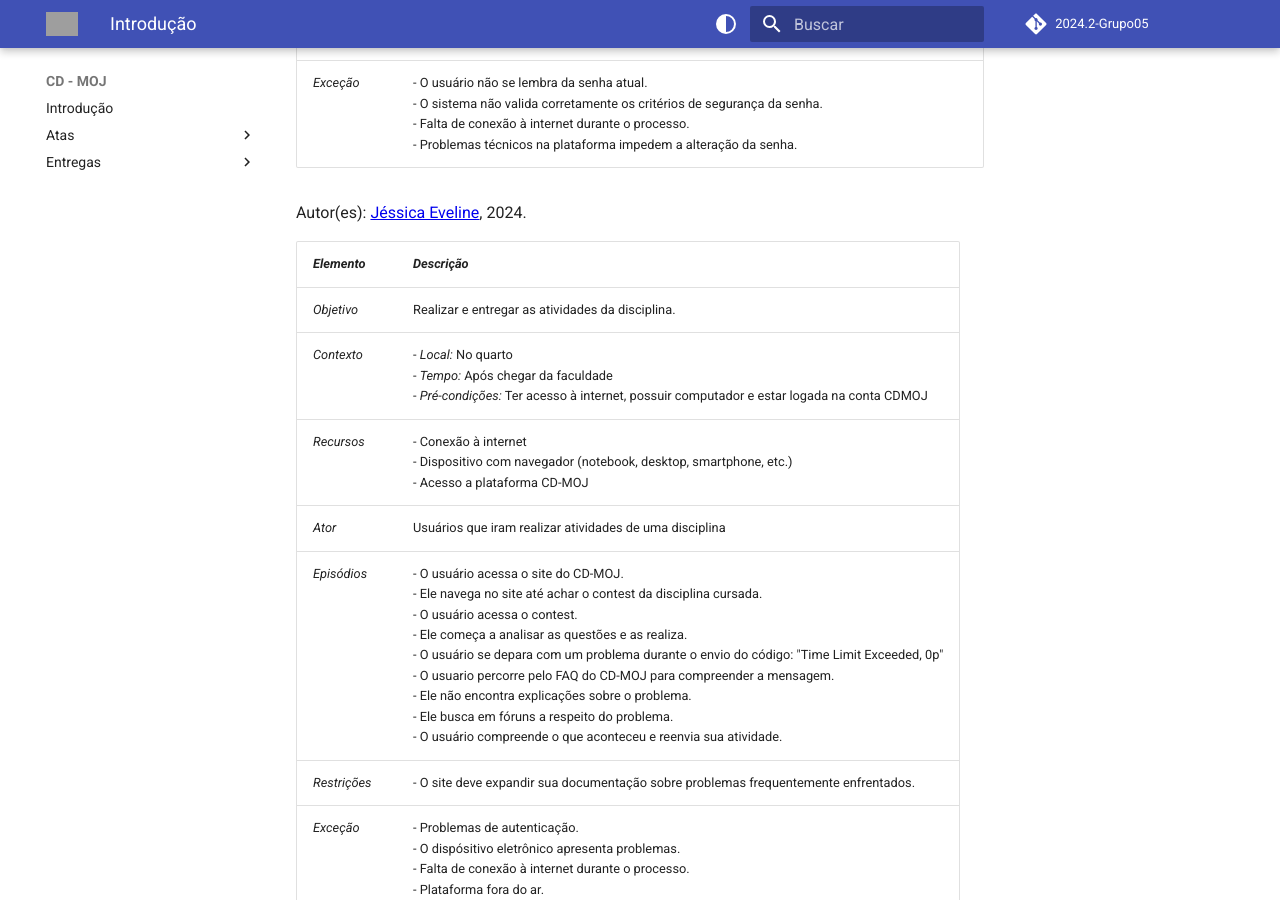
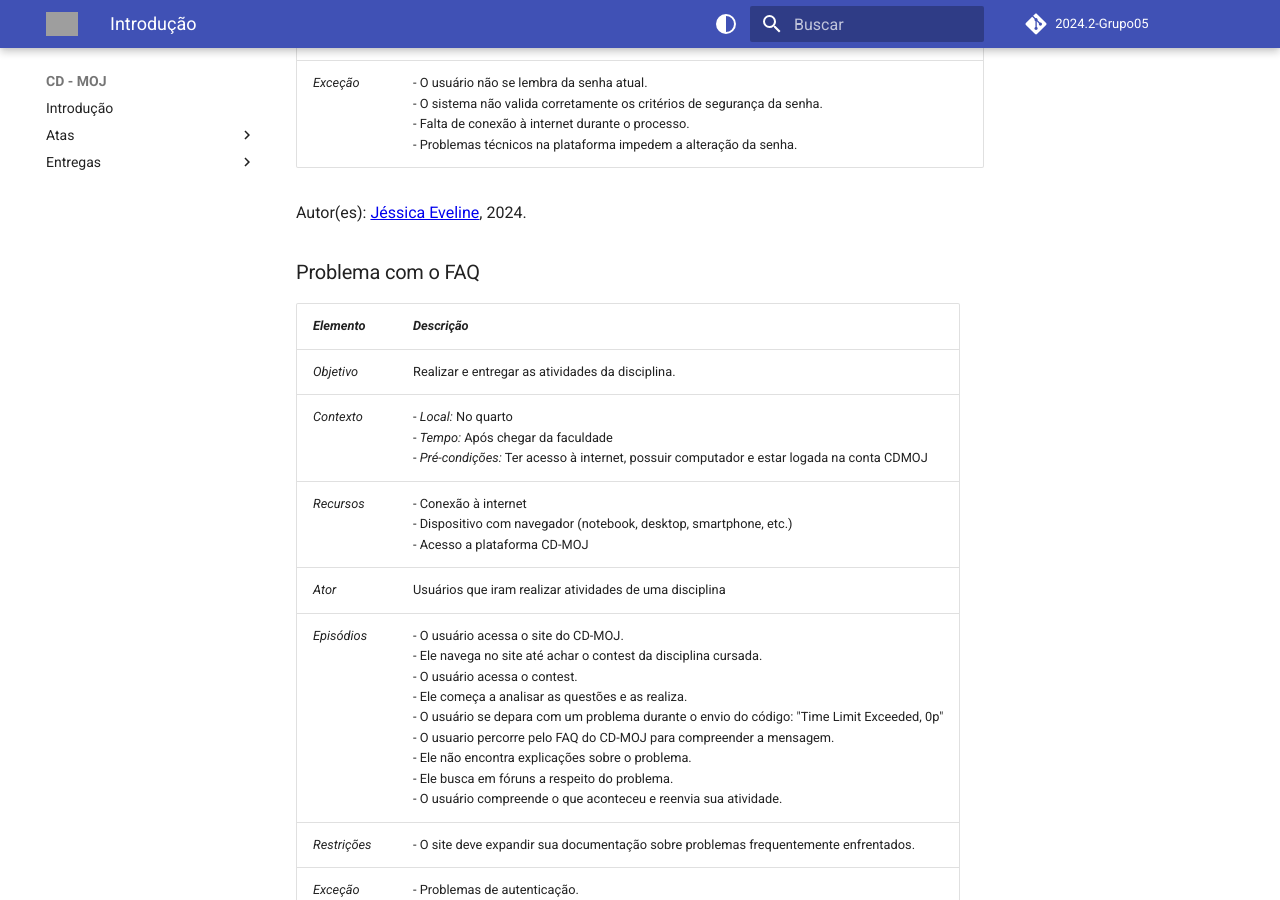
Before and after one commit to Interacao-Humano-Computador/2024.2-Grupo05, an MkDocs documentation site: the page built from docs/entregas/entrega_2/cenarios.md, in a window 1280 px wide and 900 px high, scrolled down 2527 px. Built offline with MkDocs 1.6.1 and Material for MkDocs 9.7.7, drawn with Linux system fonts in a browser that asks for light colours; comment, search, counter and statistics services are not loaded; the version menu is left out; grey boxes are pictures that could not be loaded.

Commit message:
docs: Adição do titulo no cenario

```diff
--- a/docs/entregas/entrega_2/cenarios.md
+++ b/docs/entregas/entrega_2/cenarios.md
@@ -49,6 +49,8 @@ Autor(es): [Felipe Rodrigues](https://github.com/felipeJRdev), 2024.
 
 Autor(es): [Jéssica Eveline](https://github.com/xzxjesse), 2024.
 
+### Problema com o FAQ
+
 | *Elemento*   | *Descrição* |
 | -------------- | ------------- |
 | *Objetivo*   | Realizar e entregar as atividades da disciplina. |
```
